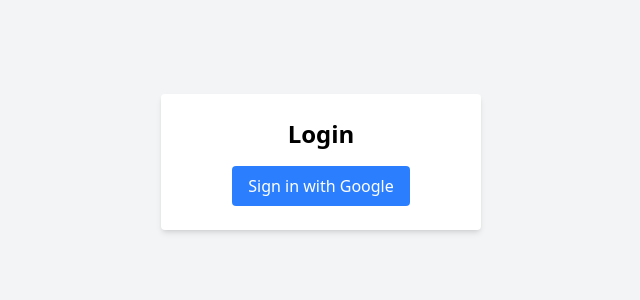
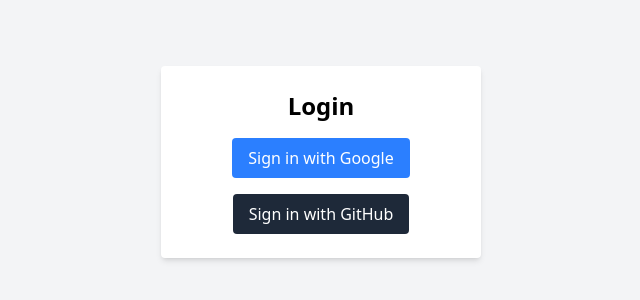
Before and after one commit to affzzn/Markaba-Task, a React app: page /login in a window 1280 px wide. Shown: the part 238-538 px from the top of the page, without its empty margins (319-959 px from the left). Built offline with nearby package versions, Linux system fonts and the light colour scheme; no server answers; the HTML template or start-up script is replaced by a standard one.

Commit message:
gihub login config

```diff
--- a/src/firebase/authFunctions.ts
+++ b/src/firebase/authFunctions.ts
@@ -1,11 +1,18 @@
-import { GoogleAuthProvider, signInWithPopup, signOut } from "firebase/auth";
+import {
+  GoogleAuthProvider,
+  signInWithPopup,
+  signOut,
+  GithubAuthProvider,
+} from "firebase/auth";
+
 import { auth } from "./firebaseConfig";
 
-const provider = new GoogleAuthProvider();
+const googleProvider = new GoogleAuthProvider();
 
+// google login
 export const googleSignIn = async () => {
   try {
-    const result = await signInWithPopup(auth, provider);
+    const result = await signInWithPopup(auth, googleProvider);
     const user = result.user;
 
     console.log("signed in:", user);
@@ -30,9 +37,37 @@
   }
 };
 
+//logout
 export const logout = async () => {
   await signOut(auth);
 
   localStorage.removeItem("token");
   localStorage.removeItem("user");
 };
+
+// github login
+
+const githubProvider = new GithubAuthProvider();
+
+export const githubSignIn = async () => {
+  try {
+    const result = await signInWithPopup(auth, githubProvider);
+    const user = result.user;
+    const token = await user.getIdToken();
+
+    localStorage.setItem("token", token);
+    localStorage.setItem(
+      "user",
+      JSON.stringify({
+        name: user.displayName,
+        email: user.email,
+        photoURL: user.photoURL,
+      })
+    );
+
+    return { user, token };
+  } catch (error) {
+    console.error("GitHub Sign-In Error:", error);
+    throw error;
+  }
+};
--- a/src/pages/LoginPage.tsx
+++ b/src/pages/LoginPage.tsx
@@ -1,5 +1,5 @@
 import React, { useState } from "react";
-import { googleSignIn } from "../firebase/authFunctions";
+import { githubSignIn, googleSignIn } from "../firebase/authFunctions";
 import { useNavigate } from "react-router-dom";
 
 const LoginPage: React.FC = () => {
@@ -7,14 +7,21 @@
   const [error, setError] = useState<string | null>(null);
   const navigate = useNavigate();
 
-  const handleLogin = async () => {
+  const handleLogin = async (provider: "google" | "github") => {
     setLoading(true);
     setError(null);
     try {
-      await googleSignIn();
+      if (provider === "google") {
+        await googleSignIn();
+      } else {
+        await githubSignIn();
+      }
       navigate("/dashboard");
-    } catch {
-      setError("faill");
+    } catch (error: unknown) {
+      if (error instanceof Error) {
+        console.error("Login Error:", error.message);
+        setError(error.message || "Failed");
+      }
     } finally {
       setLoading(false);
     }
@@ -22,14 +29,21 @@
 
   return (
     <div className="min-h-screen flex items-center justify-center bg-gray-100">
-      <div className="bg-white p-6 rounded shadow-md w-80 text-center">
+      <div className="bg-white p-6 rounded shadow-md w-80 text-center space-y-4">
         <h1 className="text-2xl font-bold mb-4">Login</h1>
         <button
-          onClick={handleLogin}
+          onClick={() => handleLogin("google")}
           className="bg-blue-500 text-white px-4 py-2 rounded hover:bg-blue-600"
           disabled={loading}
         >
           {loading ? "Logging in.." : "Sign in with Google"}
+        </button>
+        <button
+          onClick={() => handleLogin("github")}
+          className="bg-gray-800 text-white px-4 py-2 rounded hover:bg-gray-900"
+          disabled={loading}
+        >
+          {loading ? "Logging in..." : "Sign in with GitHub"}
         </button>
         {error && <p>{error}</p>}
       </div>
```
